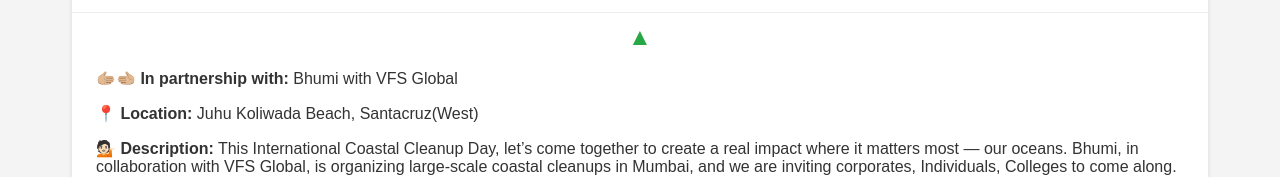
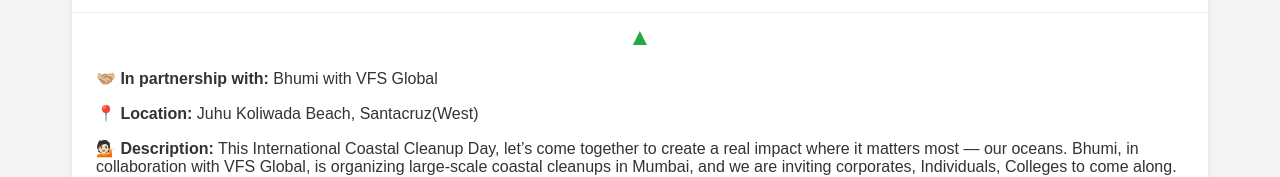
Before and after one commit to OG-DHRUV-1002/dns-website, a React (Create React App) app: page /upcoming-events in a window 1280 px wide. Both pictures are taken after a click on the element 640 px from the left and 272 px from the top of the page. Shown: the part 311-488 px from the top of the page. Built offline with nearby package versions, Linux system fonts and the light colour scheme.

Commit message:
EventCard.js

```diff
--- a/src/components/EventCard.js
+++ b/src/components/EventCard.js
@@ -33,7 +33,7 @@ const EventCard = ({ event, isExpanded, onHeaderClick }) => {
         <div className="event-card-body">
           {/* A professional chevron icon now indicates the state */}
           <div className="event-toggle-icon expanded">▲</div>
-          <p><strong>🫱🏼‍🫲🏼 In partnership with:</strong> {event.ngo}</p>
+          <p><strong>🤝🏼 In partnership with:</strong> {event.ngo}</p>
           <p><strong>📍 Location:</strong> {event.location}</p>
           <p><strong>💁🏻 Description:</strong> {event.description}</p>
         </div>
```
